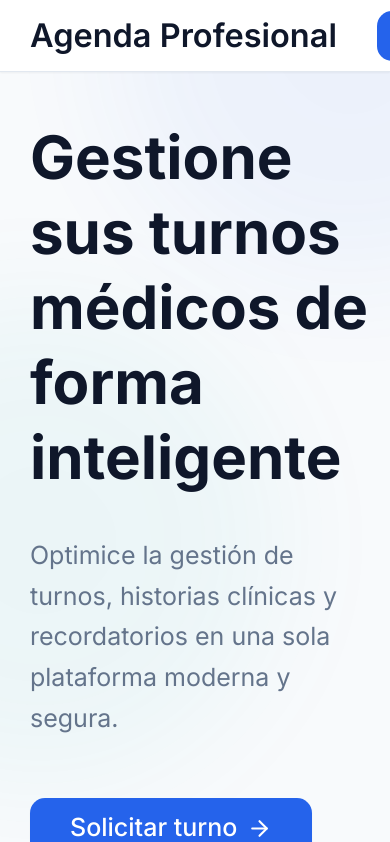
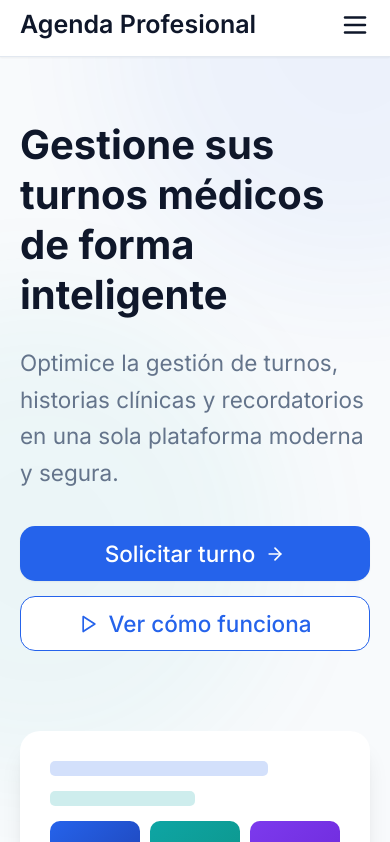
Before and after one commit to josevazquez3/agendaprofesional, a Next.js app: page / in a window 390 px wide. Shown: the top 842 px of the page. Built offline with nearby package versions, Linux system fonts and the light colour scheme.

Commit message:
Se hizo responsivo para celular

```diff
--- a/app/page.tsx
+++ b/app/page.tsx
@@ -19,11 +19,11 @@ export default function HomePage() {
         {/* Sección "Cómo funciona" */}
         <section
           id="como-funciona"
-          className="py-20 bg-white border-t border-[#E2E8F0]"
+          className="py-12 sm:py-16 md:py-20 bg-white border-t border-[#E2E8F0]"
         >
-          <div className="max-w-[1200px] mx-auto px-6 lg:px-8">
-            <div className="text-center mb-12">
-              <h2 className="text-2xl lg:text-3xl font-semibold text-[#0F172A] mb-4 font-inter">
+          <div className="max-w-[1200px] mx-auto px-4 sm:px-6 lg:px-8">
+            <div className="text-center mb-8 sm:mb-12">
+              <h2 className="text-xl sm:text-2xl lg:text-3xl font-semibold text-[#0F172A] mb-4 font-inter">
                 Cómo Funciona
               </h2>
               <p className="text-base text-[#64748B] max-w-2xl mx-auto leading-relaxed">
@@ -72,9 +72,9 @@ export default function HomePage() {
         {/* Sección Profesionales */}
         <section
           id="profesionales"
-          className="py-20 bg-[#F8FAFC]"
+          className="py-12 sm:py-16 md:py-20 bg-[#F8FAFC]"
         >
-          <div className="max-w-[1200px] mx-auto px-6 lg:px-8">
+          <div className="max-w-[1200px] mx-auto px-4 sm:px-6 lg:px-8">
             <div className="text-center mb-12">
               <h2 className="text-2xl lg:text-3xl font-semibold text-[#0F172A] mb-4 font-inter">
                 Nuestros Profesionales
@@ -89,9 +89,9 @@ export default function HomePage() {
         {/* Sección Contacto */}
         <section
           id="contacto"
-          className="py-20 bg-white border-t border-[#E2E8F0]"
+          className="py-12 sm:py-16 md:py-20 bg-white border-t border-[#E2E8F0]"
         >
-          <div className="max-w-[1200px] mx-auto px-6 lg:px-8">
+          <div className="max-w-[1200px] mx-auto px-4 sm:px-6 lg:px-8">
             <div className="text-center mb-12">
               <h2 className="text-2xl lg:text-3xl font-semibold text-[#0F172A] mb-4 font-inter">
                 Contacto
--- a/components/layout/public-navbar.tsx
+++ b/components/layout/public-navbar.tsx
@@ -19,7 +19,7 @@ export function PublicNavbar() {
     e.preventDefault()
     const element = document.querySelector(href)
     if (element) {
-      const offset = 72 // Altura del navbar
+      const offset = 56 // Altura del navbar (móvil); desktop es 72px pero 56 evita solapamiento
       const elementPosition = element.getBoundingClientRect().top
       const offsetPosition = elementPosition + window.pageYOffset - offset
 
@@ -32,12 +32,12 @@ export function PublicNavbar() {
   }
 
   return (
-    <nav className="fixed top-0 left-0 right-0 z-50 bg-white shadow-sm border-b border-[#E2E8F0] h-[72px]">
-      <div className="max-w-[1200px] mx-auto px-6 lg:px-8 h-full">
-        <div className="flex items-center justify-between h-full">
-          {/* Logo izquierda */}
-          <Link href="/" className="flex-shrink-0 mr-8 lg:mr-12">
-            <span className="text-xl font-semibold text-[#0F172A] font-inter">
+    <nav className="fixed top-0 left-0 right-0 z-50 bg-white shadow-sm border-b border-[#E2E8F0] min-h-[56px] md:h-[72px]">
+      <div className="max-w-[1200px] mx-auto px-4 sm:px-6 lg:px-8 h-full min-h-[56px] md:min-h-[72px]">
+        <div className="flex items-center justify-between h-full gap-2">
+          {/* Logo */}
+          <Link href="/" className="flex-shrink-0 min-w-0">
+            <span className="text-base sm:text-lg md:text-xl font-semibold text-[#0F172A] font-inter truncate block">
               Agenda Profesional
             </span>
           </Link>
@@ -56,7 +56,7 @@ export function PublicNavbar() {
             ))}
           </div>
 
-          {/* Botones - Desktop (separados del enlace Contacto) */}
+          {/* Botones - Desktop */}
           <div className="hidden md:flex items-center space-x-4 flex-shrink-0 ml-8 lg:ml-12 pl-8 lg:pl-10 border-l border-[#E2E8F0]">
             <Link href="/auth/login">
               <Button
@@ -73,17 +73,11 @@ export function PublicNavbar() {
             </Link>
           </div>
 
-          {/* Menú hamburguesa - Mobile */}
-          <div className="md:hidden flex items-center space-x-4">
-            <Link href="/auth/register">
-              <Button className="bg-[#2563EB] hover:bg-[#1E40AF] text-white rounded-xl px-4 py-2 text-sm font-medium transition-all duration-200 ease-out hover:scale-[1.02]">
-                Solicitar turno
-              </Button>
-            </Link>
+          {/* Solo hamburguesa en móvil (login y registro van dentro del menú) */}
           <button
             onClick={() => setMobileMenuOpen(!mobileMenuOpen)}
-              className="p-2 text-[#0F172A]"
-              aria-label="Toggle menu"
+            className="md:hidden flex-shrink-0 p-2 -mr-2 text-[#0F172A] rounded-lg hover:bg-[#F1F5F9]"
+            aria-label={mobileMenuOpen ? "Cerrar menú" : "Abrir menú"}
           >
             {mobileMenuOpen ? (
               <X className="h-6 w-6" />
@@ -92,12 +86,11 @@ export function PublicNavbar() {
             )}
           </button>
         </div>
-        </div>
 
-        {/* Menú móvil desplegable */}
+        {/* Menú móvil desplegable: enlaces + Ingresar + Solicitar turno */}
         {mobileMenuOpen && (
-          <div className="md:hidden absolute top-[72px] left-0 right-0 bg-white border-b border-[#E2E8F0] shadow-lg">
-            <div className="px-6 py-4 space-y-4">
+          <div className="md:hidden absolute top-full left-0 right-0 bg-white border-b border-[#E2E8F0] shadow-lg">
+            <div className="px-4 py-4 space-y-1 max-h-[calc(100vh-56px)] overflow-y-auto">
               {navLinks.map((link) => (
                 <Link
                   key={link.href}
@@ -106,23 +99,26 @@ export function PublicNavbar() {
                     handleNavClick(e, link.href)
                     setMobileMenuOpen(false)
                   }}
-                  className="block text-[#64748B] hover:text-[#2563EB] transition-colors duration-200 py-2"
+                  className="block text-[#64748B] hover:text-[#2563EB] transition-colors py-3 px-2 text-base font-medium"
                 >
                   {link.label}
                 </Link>
               ))}
-              <Link
-                href="/auth/login"
-                onClick={() => setMobileMenuOpen(false)}
-                className="block"
-              >
+              <div className="border-t border-[#E2E8F0] pt-4 mt-4 space-y-3">
+                <Link href="/auth/login" onClick={() => setMobileMenuOpen(false)} className="block">
                   <Button
                     variant="outline"
-                  className="w-full border-[#2563EB] text-[#2563EB] hover:bg-[#EFF6FF] rounded-xl font-medium mt-2 transition-all duration-200 ease-out hover:scale-[1.02]"
+                    className="w-full border-[#2563EB] text-[#2563EB] hover:bg-[#EFF6FF] rounded-xl font-medium py-3 text-base"
                   >
                     Ingresar
                   </Button>
                 </Link>
+                <Link href="/auth/register" onClick={() => setMobileMenuOpen(false)} className="block">
+                  <Button className="w-full bg-[#2563EB] hover:bg-[#1E40AF] text-white rounded-xl font-medium py-3 text-base">
+                    Solicitar turno
+                  </Button>
+                </Link>
+              </div>
             </div>
           </div>
         )}
--- a/components/sections/hero-section.tsx
+++ b/components/sections/hero-section.tsx
@@ -8,7 +8,7 @@ export function HeroSection() {
   return (
     <section
       id="inicio"
-      className="pt-[120px] pb-20 bg-[#F8FAFC] relative overflow-hidden"
+      className="pt-24 sm:pt-28 md:pt-[100px] lg:pt-[120px] pb-12 sm:pb-16 md:pb-20 bg-[#F8FAFC] relative overflow-hidden"
     >
       {/* Gradiente decorativo sutil */}
       <div className="absolute inset-0 overflow-hidden pointer-events-none">
@@ -16,37 +16,37 @@ export function HeroSection() {
         <div className="absolute top-60 -left-40 w-96 h-96 bg-[#0EA5A4] opacity-5 rounded-full blur-3xl"></div>
       </div>
 
-      <div className="max-w-[1200px] mx-auto px-6 lg:px-8 relative z-10">
-        <div className="grid lg:grid-cols-2 gap-12 items-center">
+      <div className="max-w-[1200px] mx-auto px-4 sm:px-6 lg:px-8 relative z-10">
+        <div className="grid lg:grid-cols-2 gap-8 lg:gap-12 items-center">
           {/* Columna izquierda - Contenido */}
-          <div className="space-y-8">
-            <h1 className="text-4xl lg:text-5xl font-bold text-[#0F172A] leading-tight font-inter">
+          <div className="space-y-5 sm:space-y-8">
+            <h1 className="text-2xl sm:text-3xl md:text-4xl lg:text-5xl font-bold text-[#0F172A] leading-tight font-inter">
               Gestione sus turnos médicos de forma inteligente
             </h1>
 
-            <p className="text-base text-[#64748B] leading-relaxed max-w-xl">
+            <p className="text-sm sm:text-base text-[#64748B] leading-relaxed max-w-xl">
               Optimice la gestión de turnos, historias clínicas y recordatorios
               en una sola plataforma moderna y segura.
             </p>
 
             {/* Botones CTA */}
-            <div className="flex flex-col sm:flex-row gap-4 pt-4">
-              <Link href="/auth/register">
+            <div className="flex flex-col sm:flex-row gap-3 sm:gap-4 pt-2 sm:pt-4">
+              <Link href="/auth/register" className="w-full sm:w-auto">
                 <Button
                   size="lg"
-                  className="bg-[#2563EB] hover:bg-[#1E40AF] text-white rounded-xl px-8 py-6 text-base font-medium shadow-sm hover:shadow-md transition-all duration-200 ease-out hover:scale-[1.02]"
+                  className="w-full sm:w-auto bg-[#2563EB] hover:bg-[#1E40AF] text-white rounded-xl px-6 sm:px-8 py-5 sm:py-6 text-sm sm:text-base font-medium shadow-sm hover:shadow-md transition-all duration-200 ease-out hover:scale-[1.02]"
                 >
                   Solicitar turno
-                  <ArrowRight className="ml-2 h-5 w-5" />
+                  <ArrowRight className="ml-2 h-4 w-4 sm:h-5 sm:w-5" />
                 </Button>
               </Link>
-              <Link href="#como-funciona">
+              <Link href="#como-funciona" className="w-full sm:w-auto">
                 <Button
                   variant="outline"
                   size="lg"
-                  className="border-[#2563EB] text-[#2563EB] hover:bg-[#EFF6FF] rounded-xl px-8 py-6 text-base font-medium transition-all duration-200 ease-out hover:scale-[1.02]"
+                  className="w-full sm:w-auto border-[#2563EB] text-[#2563EB] hover:bg-[#EFF6FF] rounded-xl px-6 sm:px-8 py-5 sm:py-6 text-sm sm:text-base font-medium transition-all duration-200 ease-out hover:scale-[1.02]"
                 >
-                  <Play className="mr-2 h-5 w-5" />
+                  <Play className="mr-2 h-4 w-4 sm:h-5 sm:w-5" />
                   Ver cómo funciona
                 </Button>
               </Link>
```
Lines whose indentation alone changed are shown as unchanged.
